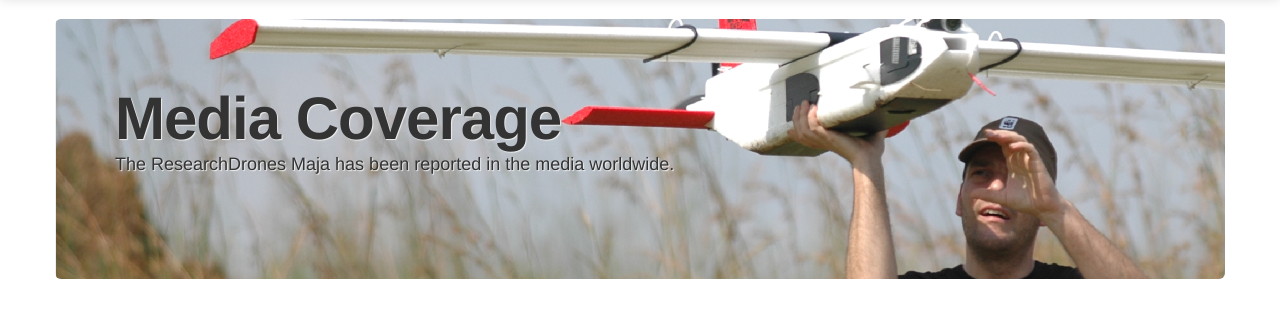
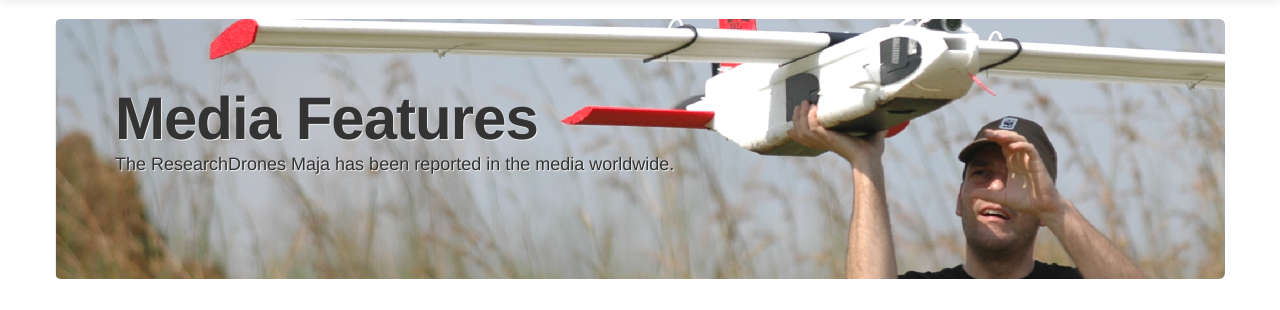
Before and after one commit to wunderlins/RD_web, a PHP site: page /media in a window 1280 px wide. Shown: the part 41-351 px from the top of the page. Run offline with PHP 8.4, Linux system fonts and the light colour scheme.

Commit message:
features instead of coverage

```diff
--- a/htdocs/media.php
+++ b/htdocs/media.php
@@ -1,6 +1,6 @@
 <?php
 $GLOBALS["g"]["hero"]["bg"] = "remo.png";
-$GLOBALS["g"]["hero"]["title"] = "Media Coverage";
+$GLOBALS["g"]["hero"]["title"] = "Media Features";
 $GLOBALS["g"]["hero"]["slogan"] = "The ResearchDrones Maja has been reported in the media worldwide.<br/><br/>";
 
 //$GLOBALS["g"]["hero"]["text_bg"] = "#333";
```
